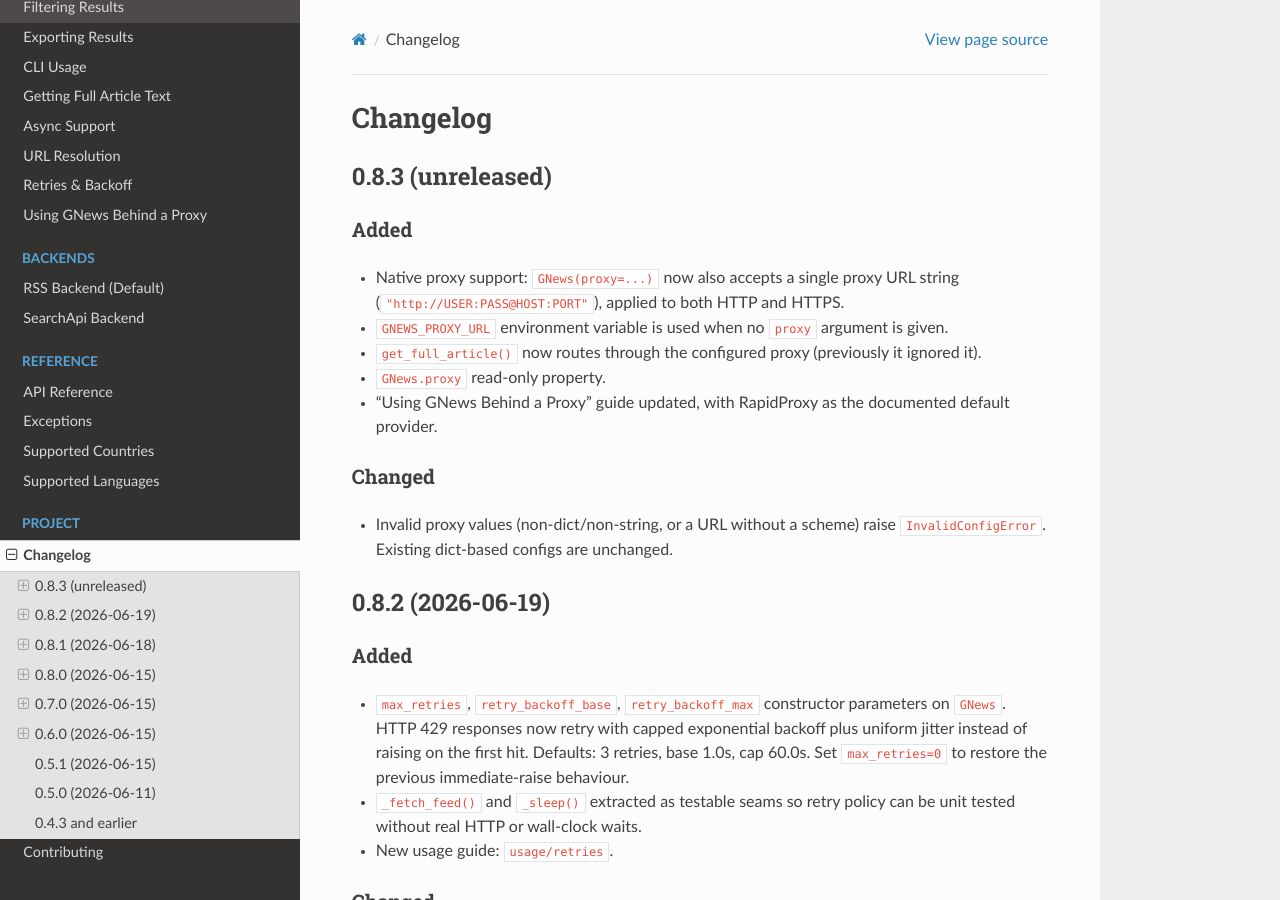
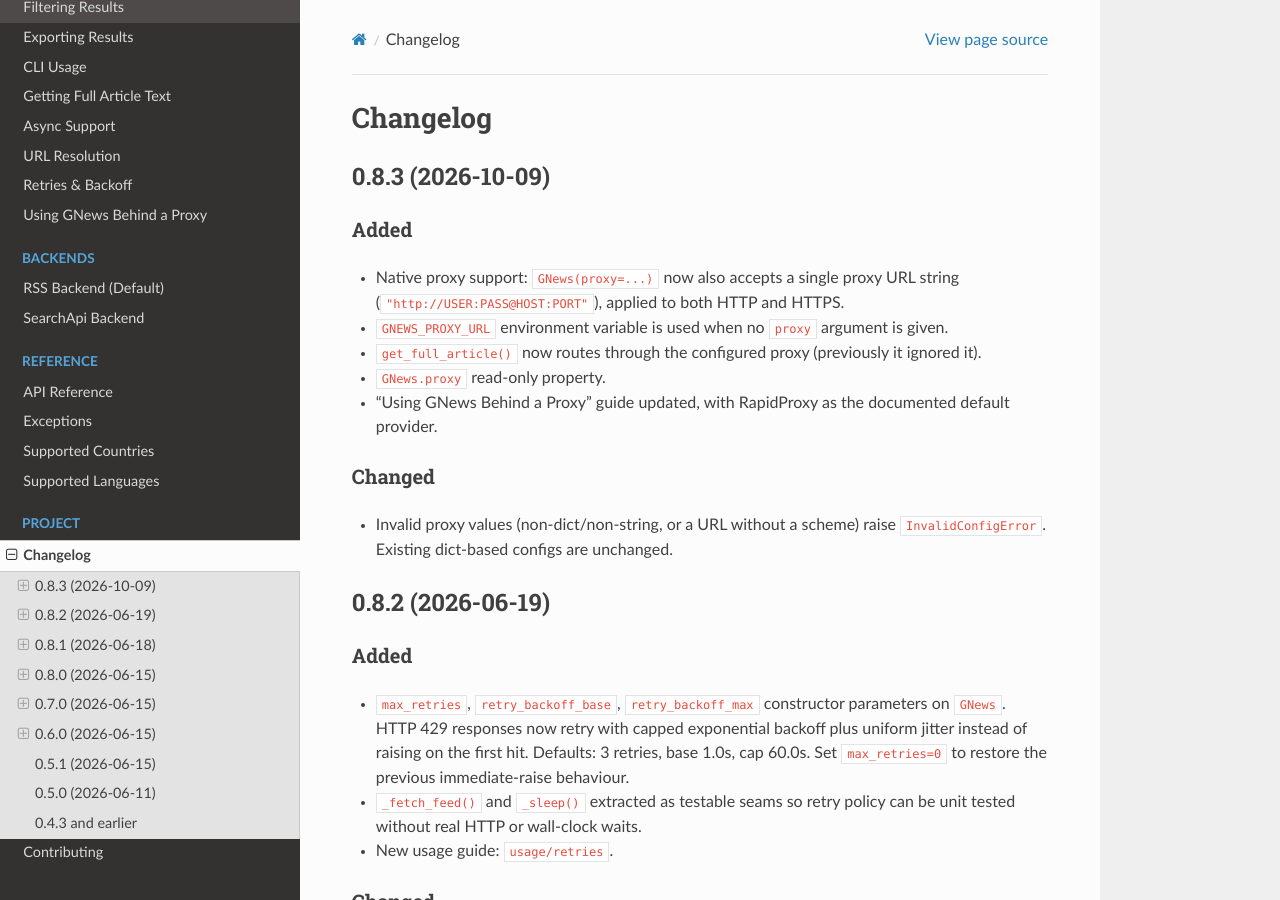
Before and after one commit to ranahaani/GNews, a Sphinx documentation site: the page built from docs/changelog.md, in a window 1280 px wide and 900 px high. Built offline with Sphinx 7.4.7 and the Read the Docs theme 3.1.0, drawn with Linux system fonts in a browser that asks for light colours.

Commit message:
chore(release): bump gnews to 0.8.3

```diff
--- a/docs/changelog.md
+++ b/docs/changelog.md
@@ -1,6 +1,6 @@
 # Changelog
 
-## 0.8.3 (unreleased)
+## 0.8.3 (2026-10-09)
 
 ### Added
 - Native proxy support: `GNews(proxy=...)` now also accepts a single proxy URL string (`"http://USER:PASS@HOST:PORT"`), applied to both HTTP and HTTPS.
--- a/setup.py
+++ b/setup.py
@@ -8,7 +8,7 @@
 
 setup(
     name='gnews',
-    version='0.8.2',
+    version='0.8.3',
     # setup_requires=['setuptools_scm'],
     # use_scm_version={
     #     "local_scheme": "no-local-version"
```
